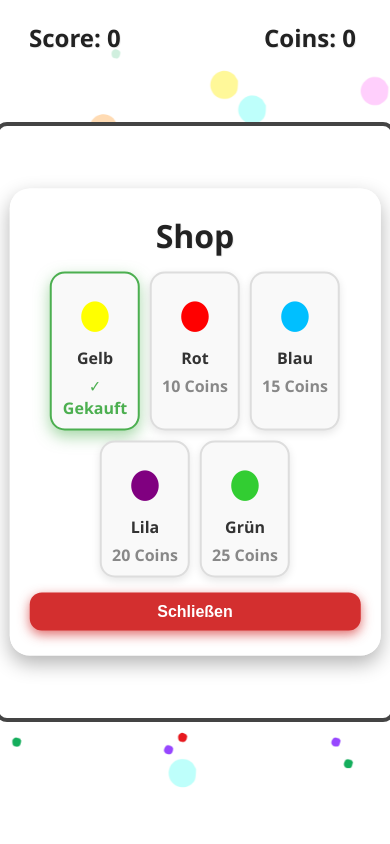
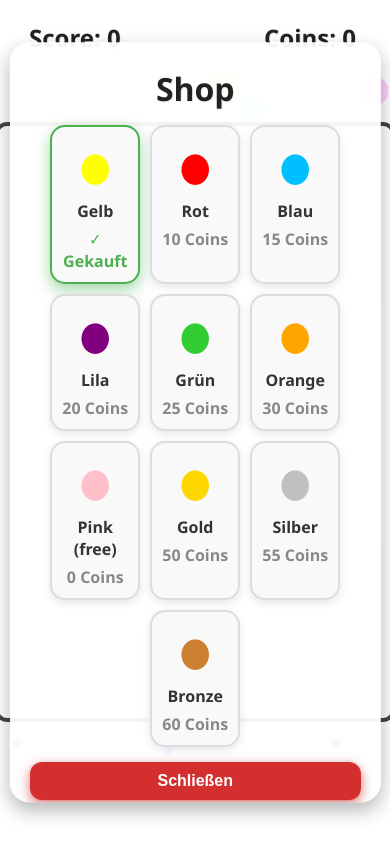
Before and after one commit to CyCreatingInternet/LenGame, a plain HTML site: page flappybird.html in a window 390 px wide. Both pictures are taken after a click on the button "Shop". Drawn offline with Linux system fonts and the light colour scheme.

Commit message:
New Skins & entverzerrt/Debugging
Mobil Rules....

```diff
--- a/flappybird.html
+++ b/flappybird.html
@@ -17,6 +17,8 @@
       background-position: center;
       background-attachment: fixed;
       overflow: hidden;
+      height: 100%;
+      touch-action: manipulation;
       -webkit-tap-highlight-color: transparent;
       -webkit-user-select: none;
       -moz-user-select: none;
@@ -63,6 +65,8 @@
     }
     #startScreen, #gameOverScreen, #shopOverlay {
       display: none;
+      max-height: 90vh;
+      overflow-y: auto;
     }
     h1 {
       margin-top: 0;
@@ -501,6 +505,13 @@
     { id: 2, name: "Blau", color: "deepskyblue", price: 15 },
     { id: 3, name: "Lila", color: "purple", price: 20 },
     { id: 4, name: "Grün", color: "limegreen", price: 25 },
+    { id: 5, name: "Orange", color: "orange", price: 30 },
+    { id: 6, name: "Pink (free)", color: "pink", price: 0 },
+    { id: 7, name: "Gold", color: "gold", price: 50 },
+    { id: 8, name: "Silber", color: "silver", price: 55 },
+    { id: 9, name: "Bronze", color: "#cd7f32", price: 60 }
+
+
   ];
   let activeSkin = 0;
   let ownedSkins = [0]; // Gelb standardmäßig
```
